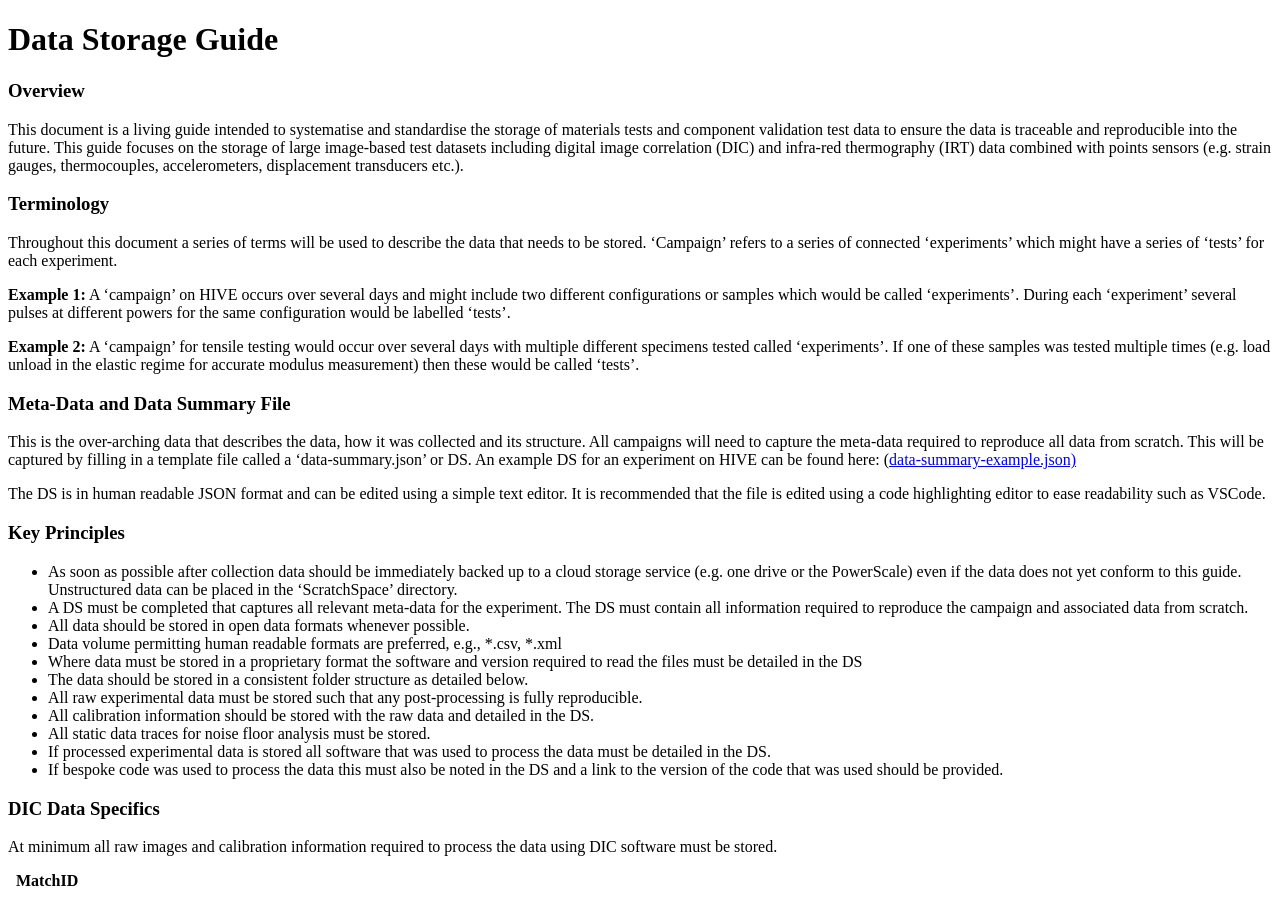
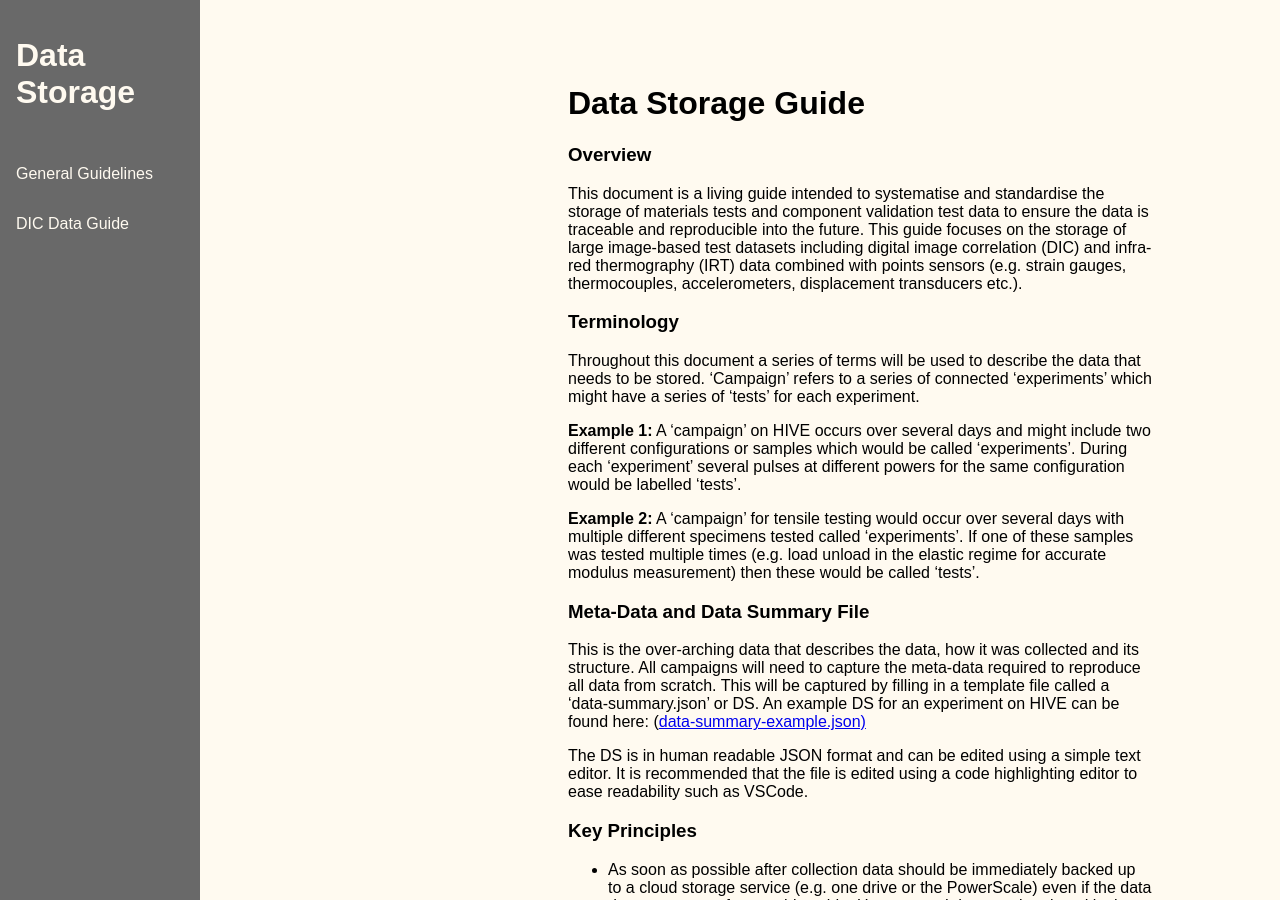
Before and after one commit to Applied-Materials-Technology/data-storage-guide, a Jekyll site: the page built from base/dic.html, in a window 1280 px wide and 900 px high. Built offline with Jekyll 4.4.1, drawn with Linux system fonts in a browser that asks for light colours.

Commit message:
change css path

```diff
--- a/_layouts/default.html
+++ b/_layouts/default.html
@@ -1,6 +1,6 @@
 <!DOCTYPE html>
 <html>
-<link rel="stylesheet" href="static/maincss.css">
+<link rel="stylesheet" href="/static/maincss.css">
 <head>
   <title>{{ page.title }}</title>
 </head>
```
